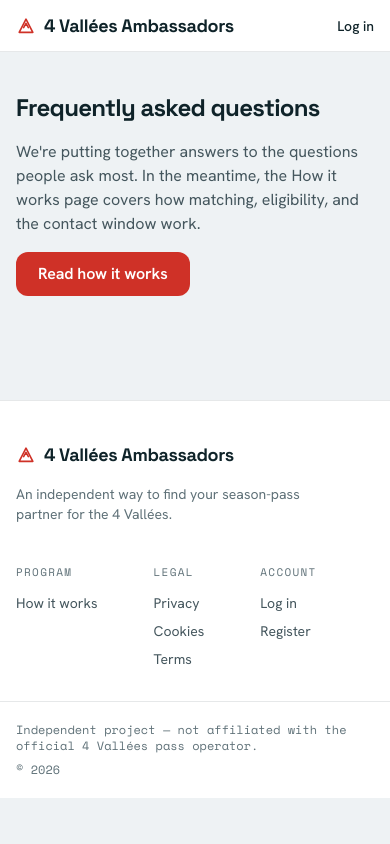
After one commit to hugorodgerbrown/ambassadeurs, a Django app: page /faq/ in a window 390 px wide. The commit adds this page. Run offline with Django 5.2, Linux system fonts and the light colour scheme; style sheets or scripts are compiled from the project's sources.

Commit message:
VERB-52: hamburger nav menu, FAQ stub page, relocate disclaimer
- replace the homepage Register/Log in pills + How it works link with a
  single hamburger menu (no-JS <details> dropdown) holding How it works,
  FAQ, and the auth links (Register + Log in, or My account + Log out)
- add a stub public:faq page (route + view + template + tests) that links
  to How it works until the Q&A is written
- move the independence disclaimer out of the hero to a quiet line just
  below the hero image
- FR translations for the new strings

Co-Authored-By: Claude Opus 4.8 <noreply@anthropic.com>

```diff
--- a/public/urls.py
+++ b/public/urls.py
@@ -26,6 +26,7 @@ urlpatterns = [
     path("register/done/<slug:role>/", views.register_done, name="register_done"),
     path("legal/<slug:page>/", views.legal_page, name="legal"),
     path("how-it-works/", views.how_it_works, name="how_it_works"),
+    path("faq/", views.faq, name="faq"),
     path("application-form/", views.download_application_form, name="application_form"),
     # Match accept/decline flow (VERB-19). No @login_required — the signed
     # token IS the authentication for these views.
--- a/public/views.py
+++ b/public/views.py
@@ -119,6 +119,11 @@ def legal_page(request: HttpRequest, page: str) -> HttpResponse:
 def how_it_works(request: HttpRequest) -> HttpResponse:
     """Render the 'How it works' informational page (no queries)."""
     return render(request, "public/how_it_works.html")
+
+
+def faq(request: HttpRequest) -> HttpResponse:
+    """Render the FAQ page (stub — content to be populated; no queries)."""
+    return render(request, "public/faq.html")
 
 
 def download_application_form(request: HttpRequest) -> HttpResponse:
--- a/templates/includes/nav.html
+++ b/templates/includes/nav.html
@@ -4,11 +4,10 @@ Navigation bar — two rendering variants gated on the current view:
 
 Homepage (public:home): transparent background, no border, positioned
 absolute so it overlays the full-bleed hero photograph. White stacked
-wordmark + glyph for contrast on the dark scrim; right side carries the
-"How it works" link and (anonymous) a white Register pill + outlined Log in
-pill, or (authenticated) My account + Log out. Role-theme classes are
-omitted — the glyph is always white because the two-tone hero carries the
-brand identity instead.
+wordmark + glyph for contrast on the dark scrim; the right side is a single
+hamburger menu collecting How it works, FAQ, and the auth links (Register +
+Log in, or My account + Log out). Role-theme classes are omitted — the glyph
+is always white because the two-tone hero carries the brand identity instead.
 
 All other pages: bg-surface, border-b border-line, ink text — the standard
 nav. The role-theme wrapper is applied here so the peak glyph and focus
@@ -44,38 +43,77 @@ set_language form can be restored from git history when FR is exposed in UI.
                     class="wordmark max-w-[7rem] leading-[1.05] text-white"
                 >{% translate "4 Vallées Ambassadors" %}</span>
             </a>
-            <div class="flex items-center gap-5 text-sm">
+            {% comment %}
+            Hamburger menu (no-JS <details> toggle, same pattern as the role
+            select). Collects every nav action — How it works, FAQ, and the
+            auth links — into one dropdown over the hero.
+            {% endcomment %}
+            <details class="relative">
+                <summary
+                    class="flex cursor-pointer list-none items-center text-white [&::-webkit-details-marker]:hidden"
+                    aria-label="{% translate 'Menu' %}"
+                >
+                    <svg
+                        width="26"
+                        height="26"
+                        viewBox="0 0 24 24"
+                        fill="none"
+                        stroke="currentColor"
+                        stroke-width="2"
+                        stroke-linecap="round"
+                        aria-hidden="true"
+                    >
+                        <path d="M4 7h16" />
+                        <path d="M4 12h16" />
+                        <path d="M4 17h16" />
+                    </svg>
+                </summary>
+                <div class="absolute right-0 top-full z-30 mt-3 w-56 overflow-hidden rounded-control border border-line bg-surface py-1 shadow-pop">
                     <a
                         href="{% url 'public:how_it_works' %}"
-                    class="hidden font-mono text-xs uppercase tracking-[0.14em] text-white/85 hover:text-white sm:inline"
+                        class="block px-4 py-2.5 text-sm font-medium text-ink hover:bg-surface-2"
                     >
                         {% translate "How it works" %}
                     </a>
+                    <a
+                        href="{% url 'public:faq' %}"
+                        class="block px-4 py-2.5 text-sm font-medium text-ink hover:bg-surface-2"
+                    >
+                        {% translate "FAQ" %}
+                    </a>
+                    <div class="my-1 border-t border-line"></div>
                     {% if user.is_authenticated %}
-                    <a href="{% url 'accounts:detail' %}" class="font-medium text-white">
+                        <a
+                            href="{% url 'accounts:detail' %}"
+                            class="block px-4 py-2.5 text-sm font-medium text-ink hover:bg-surface-2"
+                        >
                             {% translate "My account" %}
                         </a>
-                    <form method="post" action="{% url 'accounts:logout' %}" class="inline">
+                        <form method="post" action="{% url 'accounts:logout' %}">
                             {% csrf_token %}
-                        <button type="submit" class="cursor-pointer border-0 bg-transparent p-0 text-white/85">
+                            <button
+                                type="submit"
+                                class="block w-full cursor-pointer border-0 bg-transparent px-4 py-2.5 text-left text-sm font-medium text-ink hover:bg-surface-2"
+                            >
                                 {% translate "Log out" %}
                             </button>
                         </form>
                     {% else %}
                         <a
                             href="{% url 'public:register' %}"
-                        class="inline-flex items-center rounded-pill bg-white px-5 py-2 font-semibold text-ink hover:bg-white/90"
+                            class="block px-4 py-2.5 text-sm font-medium text-ink hover:bg-surface-2"
                         >
                             {% translate "Register" %}
                         </a>
                         <a
                             href="{% url 'accounts:login' %}"
-                        class="inline-flex items-center rounded-pill border border-white/40 px-5 py-2 font-medium text-white hover:bg-white/10"
+                            class="block px-4 py-2.5 text-sm font-medium text-ink hover:bg-surface-2"
                         >
                             {% translate "Log in" %}
                         </a>
                     {% endif %}
                 </div>
+            </details>
         </nav>
     </header>
 {% else %}
--- /dev/null
+++ b/templates/public/faq.html
@@ -0,0 +1,26 @@
+{% extends "base.html" %}
+{% load i18n %}
+
+{% block title %}{% translate "FAQ" %}{% endblock %}
+
+{% comment %}
+Stub FAQ page — heading + placeholder only. The full question/answer list is
+to be populated later; for now it points readers to the How it works page,
+which already answers the common questions.
+{% endcomment %}
+{% block content %}
+    <article class="mx-auto max-w-2xl space-y-4 text-body">
+        <h1 class="text-2xl font-bold text-ink">{% translate "Frequently asked questions" %}</h1>
+        <p>
+            {% blocktranslate trimmed %}
+                We're putting together answers to the questions people ask most. In the meantime, the How it works page
+                covers how matching, eligibility, and the contact window work.
+            {% endblocktranslate %}
+        </p>
+        <p>
+            <a href="{% url 'public:how_it_works' %}" class="btn btn--primary">
+                {% translate "Read how it works" %}
+            </a>
+        </p>
+    </article>
+{% endblock %}
```
Also changed, not shown: templates/public/home.html (+4 -4 lines), tests/public/test_views.py (+14 -0 lines), locale/en/LC_MESSAGES/django.po, locale/fr/LC_MESSAGES/django.po. Lines whose indentation alone changed are shown as unchanged.
